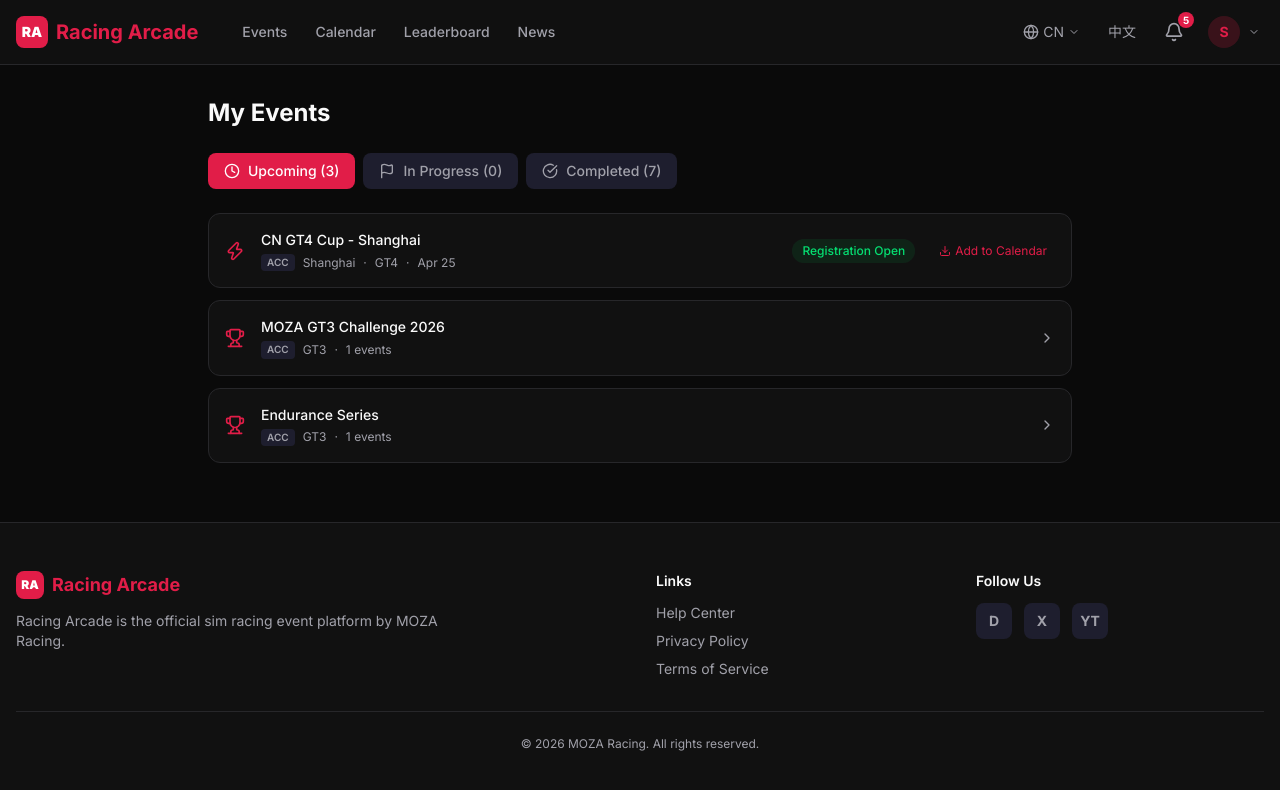
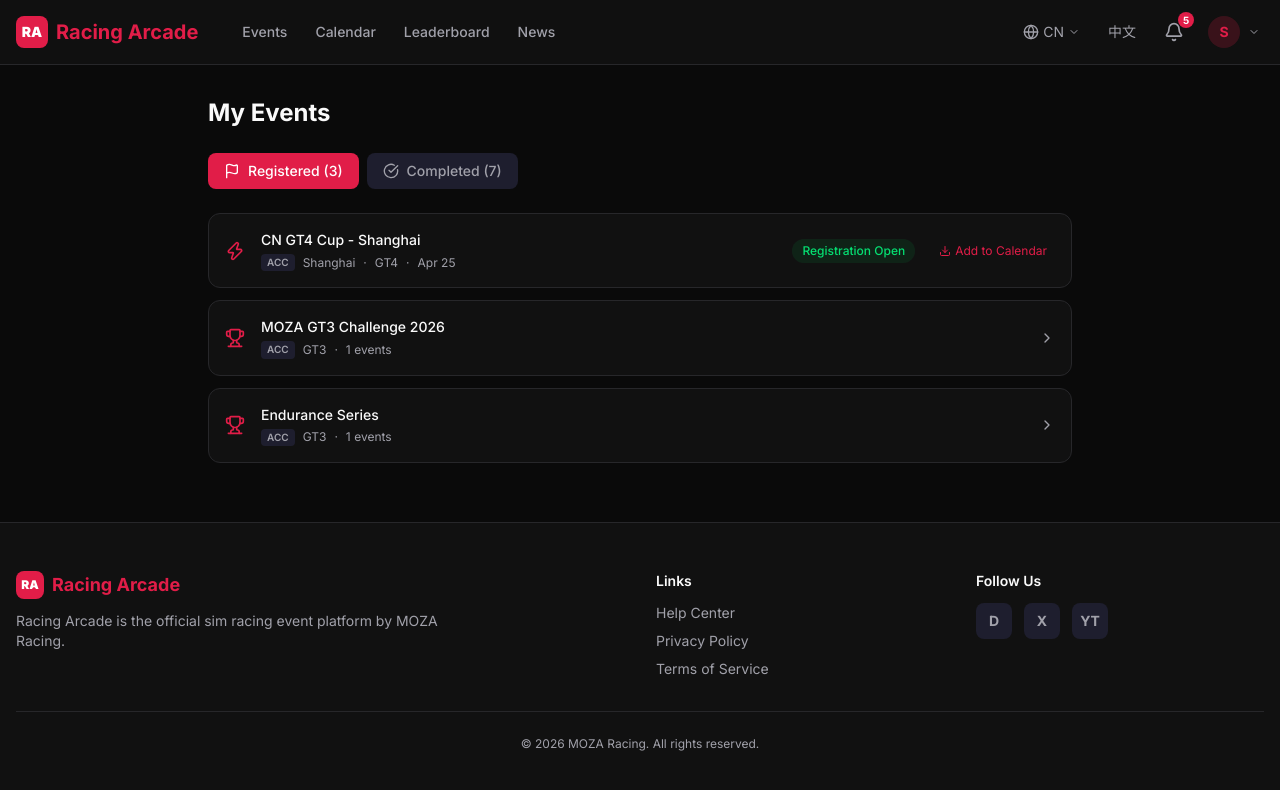
Before and after one commit to SagaLinZP/Racing-Arcade, a React (Vite) app in the folder prototype/: page /Racing-Arcade/my-events in a window 1280 px wide. Shown: the top 790 px of the page. Built offline with nearby package versions, Linux system fonts and the light colour scheme.

Commit message:
feat: update My Events page to reflect registration status and adjust language translations

```diff
--- a/prototype/src/i18n/en.ts
+++ b/prototype/src/i18n/en.ts
@@ -305,8 +305,7 @@
   },
   myEvents: {
     title: 'My Events',
-    upcoming: 'Upcoming',
-    inProgress: 'In Progress',
+    registered: 'Registered',
     completed: 'Completed',
   },
   protest: {
--- a/prototype/src/i18n/zh.ts
+++ b/prototype/src/i18n/zh.ts
@@ -305,8 +305,7 @@
   },
   myEvents: {
     title: '我的赛事',
-    upcoming: '即将到来',
-    inProgress: '正在进行',
+    registered: '已报名',
     completed: '已完成',
   },
   protest: {
--- a/prototype/src/pages/MyEventsPage.tsx
+++ b/prototype/src/pages/MyEventsPage.tsx
@@ -5,14 +5,14 @@
 import { events } from '@/data/events'
 import { championships } from '@/data/championships'
 import { cn, getEventStatus } from '@/lib/utils'
-import { Flag, Clock, CheckCircle, ChevronDown, ChevronRight, Trophy, Download, Zap } from 'lucide-react'
+import { Flag, CheckCircle, ChevronDown, ChevronRight, Trophy, Download, Zap } from 'lucide-react'
 
 export function MyEventsPage() {
   const { t } = useTranslation()
   const { state } = useApp()
   const lang = state.language
   const userId = state.currentUser?.id || ''
-  const [tab, setTab] = useState<'upcoming' | 'inProgress' | 'completed'>('upcoming')
+  const [tab, setTab] = useState<'registered' | 'completed'>('registered')
   const [expandedChamps, setExpandedChamps] = useState<Set<string>>(new Set())
 
   const myEvents = events.filter(e => e.registeredDriverIds.includes(userId))
@@ -32,23 +32,21 @@
   })).filter(c => c.championship)
 
   const statusCategory = (s: string) => {
-    if (['RegistrationOpen', 'RegistrationClosed', 'Upcoming'].includes(s)) return 'upcoming' as const
-    if (s === 'InProgress') return 'inProgress' as const
-    return 'completed' as const
+    if (['Completed', 'ResultsPublished'].includes(s)) return 'completed' as const
+    return 'registered' as const
   }
 
-  const getStandalone = (cat: 'upcoming' | 'inProgress' | 'completed') =>
+  const getStandalone = (cat: 'registered' | 'completed') =>
     standalone.filter(e => statusCategory(getEventStatus(e)) === cat)
 
-  const getChampItems = (cat: 'upcoming' | 'inProgress' | 'completed') =>
+  const getChampItems = (cat: 'registered' | 'completed') =>
     champItems.map(ci => ({
       ...ci,
       events: ci.events.filter(e => statusCategory(getEventStatus(e)) === cat),
     })).filter(ci => ci.events.length > 0)
 
   const counts = {
-    upcoming: getStandalone('upcoming').length + getChampItems('upcoming').length,
-    inProgress: getStandalone('inProgress').length + getChampItems('inProgress').length,
+    registered: getStandalone('registered').length + getChampItems('registered').length,
     completed: getStandalone('completed').length + getChampItems('completed').length,
   }
 
@@ -78,8 +76,7 @@
 
       <div className="flex gap-2 mb-6">
         {([
-          { key: 'upcoming', label: t('myEvents.upcoming'), icon: Clock, count: counts.upcoming },
-          { key: 'inProgress', label: t('myEvents.inProgress'), icon: Flag, count: counts.inProgress },
+          { key: 'registered', label: t('myEvents.registered'), icon: Flag, count: counts.registered },
           { key: 'completed', label: t('myEvents.completed'), icon: CheckCircle, count: counts.completed },
         ] as const).map(({ key, label, icon: Icon, count }) => (
           <button
@@ -114,15 +111,19 @@
                   <span>{new Date(e.eventStartTime).toLocaleDateString(lang === 'zh' ? 'zh-CN' : 'en-US', { month: 'short', day: 'numeric' })}</span>
                 </div>
               </div>
+              {tab !== 'completed' && (
                 <span className={cn('px-2.5 py-1 rounded-full text-xs font-medium', statusColor(getEventStatus(e)))}>
                   {t(`eventDetail.statusNames.${getEventStatus(e)}`)}
                 </span>
+              )}
+              {tab !== 'completed' && (
                 <button
                   onClick={e2 => { e2.preventDefault(); e2.stopPropagation() }}
                   className="flex items-center gap-1 px-2 py-1 text-xs text-primary hover:bg-primary/10 rounded transition-colors"
                 >
                   <Download className="w-3 h-3" /> {t('eventDetail.addendum')}
                 </button>
+              )}
             </Link>
           ))}
 
@@ -164,15 +165,19 @@
                             <span>{new Date(e.eventStartTime).toLocaleDateString(lang === 'zh' ? 'zh-CN' : 'en-US', { month: 'short', day: 'numeric' })}</span>
                           </div>
                         </div>
+                        {tab !== 'completed' && (
                           <span className={cn('px-2 py-0.5 rounded-full text-xs font-medium', statusColor(getEventStatus(e)))}>
                             {t(`eventDetail.statusNames.${getEventStatus(e)}`)}
                           </span>
+                        )}
+                        {tab !== 'completed' && (
                           <button
                             onClick={e2 => { e2.preventDefault(); e2.stopPropagation() }}
                             className="flex items-center gap-1 px-2 py-1 text-xs text-primary hover:bg-primary/10 rounded transition-colors"
                           >
                             <Download className="w-3 h-3" /> {t('eventDetail.addendum')}
                           </button>
+                        )}
                         <span className="text-xs text-primary hover:underline whitespace-nowrap">{lang === 'zh' ? '查看详情' : 'View Details'}</span>
                       </Link>
                     ))}
```
Lines whose indentation alone changed are shown as unchanged.
